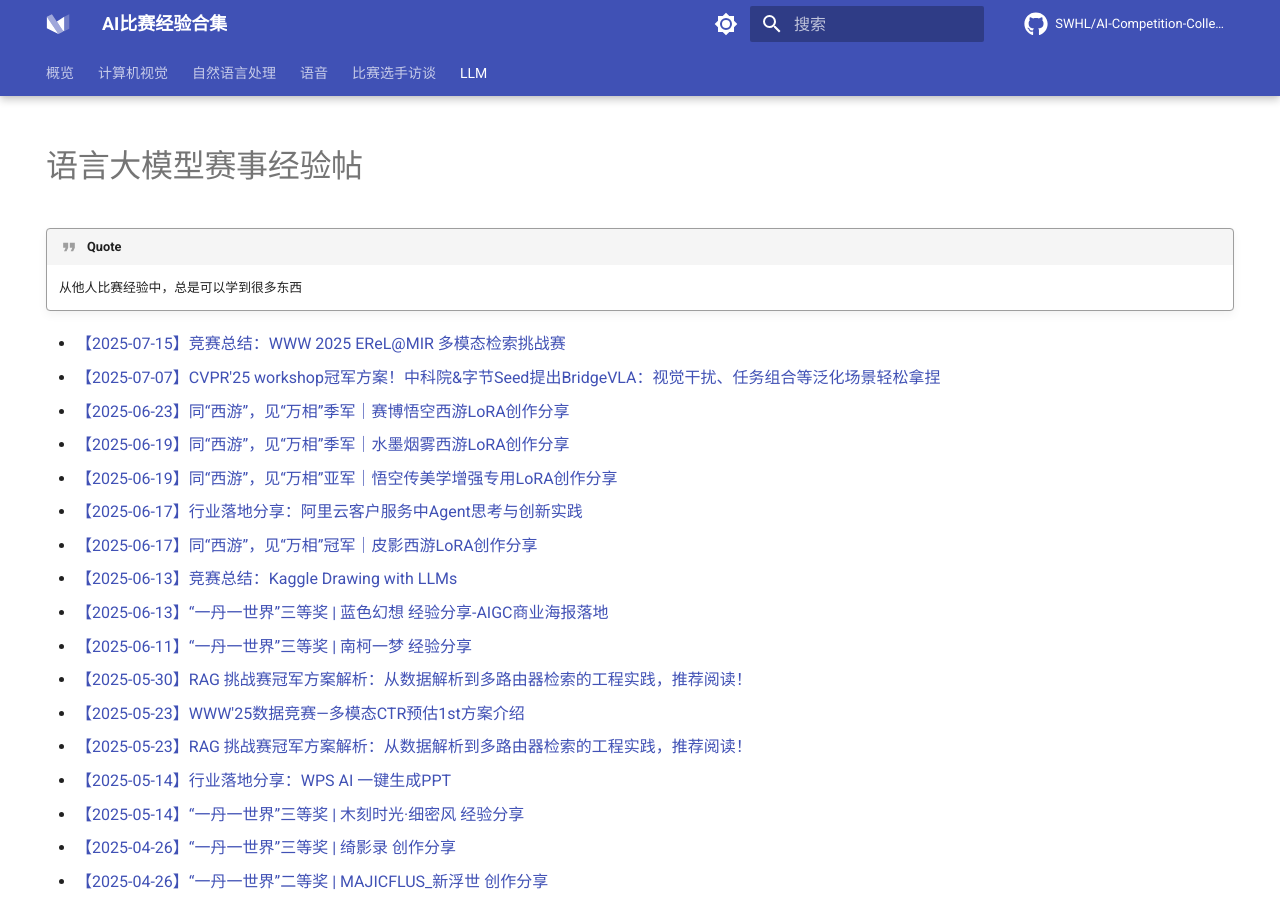
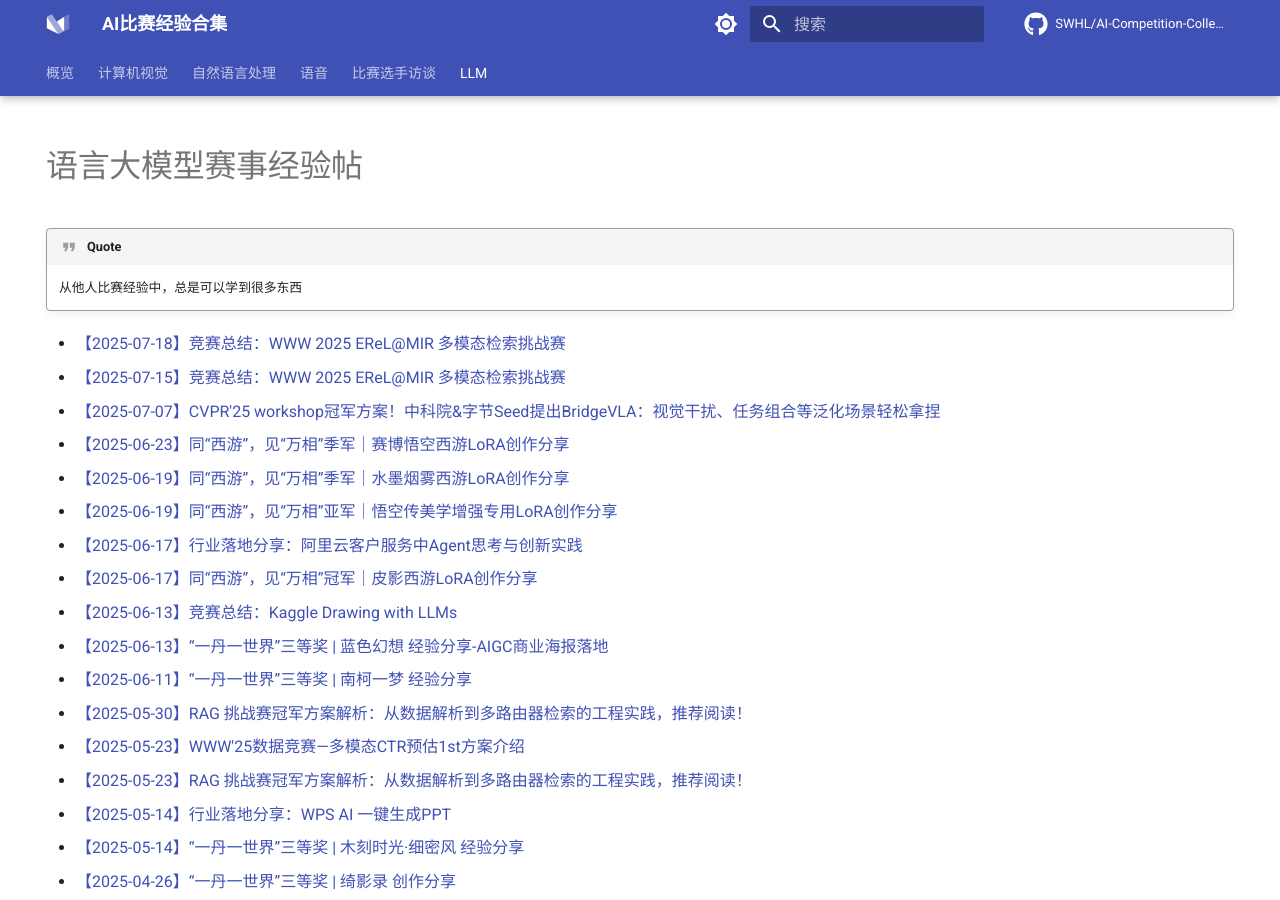
Before and after one commit to SWHL/AI-Competition-Collections, an MkDocs documentation site: the page built from docs/LLM.md, in a window 1280 px wide and 900 px high. Built offline with MkDocs 1.6.1 and Material for MkDocs 9.7.7, drawn with Linux system fonts in a browser that asks for light colours; comment, search, counter and statistics services are not loaded.

Commit message:
Update LLM.md

```diff
--- a/docs/LLM.md
+++ b/docs/LLM.md
@@ -11,7 +11,7 @@ hide:
 
     从他人比赛经验中，总是可以学到很多东西
 
-
+- [【2025-07-18】竞赛总结：WWW 2025 EReL@MIR 多模态检索挑战赛](https://mp.weixin.qq.com/s/-ldkXZKrGa6lYcLN_e5F1g)
 - [【2025-07-15】竞赛总结：WWW 2025 EReL@MIR 多模态检索挑战赛](https://mp.weixin.qq.com/s/-ldkXZKrGa6lYcLN_e5F1g)
 - [【2025-07-07】CVPR'25 workshop冠军方案！中科院&字节Seed提出BridgeVLA：视觉干扰、任务组合等泛化场景轻松拿捏](https://mp.weixin.qq.com/s/Bi6ucEjDmSHuq-I17n1iAg)
 - [【2025-06-23】同“西游”，见“万相”季军｜赛博悟空西游LoRA创作分享](https://mp.weixin.qq.com/s/WNrPcJeYj_5rEHkSyHANjw)
```
